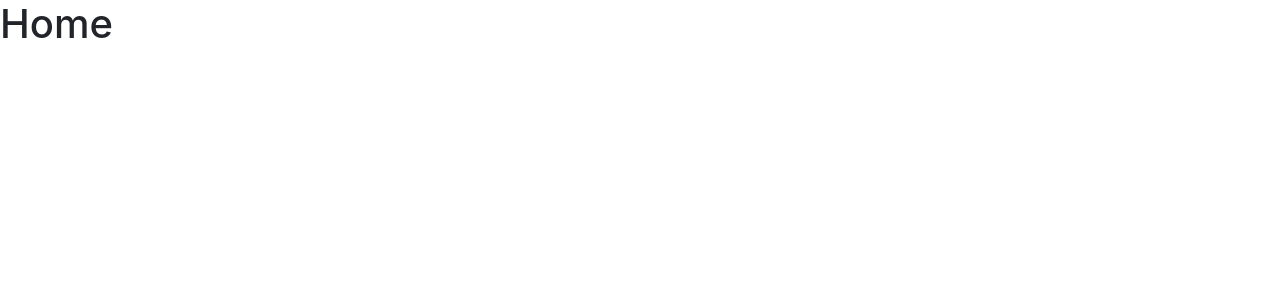
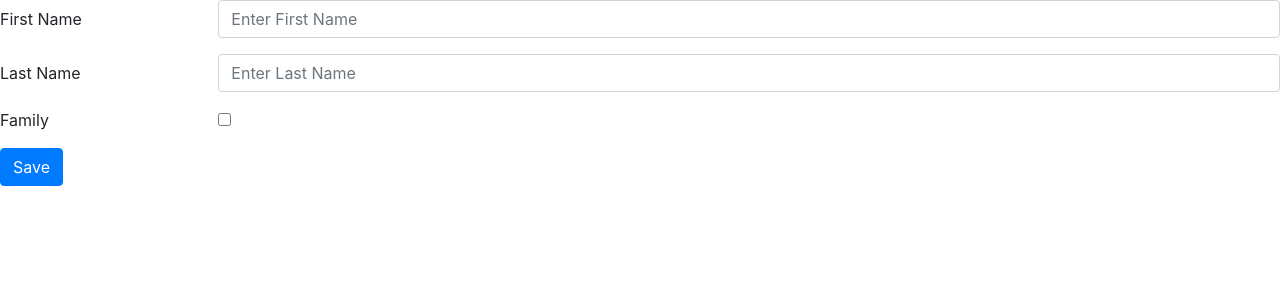
Before and after one commit to WilliamMoehlig/camp-progress, a React app: page /users/new in a window 1280 px wide. Shown: the top 300 px of the page. Built offline with nearby package versions, Linux system fonts and the light colour scheme.

Commit message:
exercise 2.1 on react forms

```diff
--- a/src/app.jsx
+++ b/src/app.jsx
@@ -4,11 +4,13 @@ import { BrowserRouter as Router, Switch, Route } from 'react-router-dom';
 import Home from './modules/home/home';
 import Login from './modules/login/Login';
 import NotFound from './modules/pages/notFound';
+import UserDetail from './modules/user-detail/UserForm';
 
 export function AppWithoutRouter() {
   return (
     <Switch>
       <Route component={Login} path="/login" />
+      <Route component={UserDetail} path="/users/new" />
       <Route component={Home} path="/" />
       <Route component={NotFound} path="*" />
     </Switch>
--- a/src/modules/login/login.jsx
+++ b/src/modules/login/login.jsx
@@ -1,13 +1,8 @@
 import React, { useRef, useEffect, useState } from 'react';
 
-function Login() {
+export function Login() {
   const nameRef = useRef();
   const passRef = useRef();
-  const [showLabel, setShowLabel] = useState();
-  useEffect(() => {
-    nameRef.current.focus();
-    setShowLabel(false);
-  }, []);
 
   function isValid() {
     const users = [{ user: 'admin', pass: 'secret' }, { user: 'user', pass: 'pass' }];
@@ -15,6 +10,12 @@ function Login() {
     const valid = users.find(u => u.user === formUser.user && u.pass === formUser.pass);
     return valid;
   }
+
+  const [showLabel, setShowLabel] = useState();
+  useEffect(() => {
+    nameRef.current.focus();
+    setShowLabel(false);
+  }, []);
 
   const submit = e => {
     e.preventDefault();
--- /dev/null
+++ b/src/modules/user-detail/UserForm.jsx
@@ -0,0 +1,75 @@
+import React, { useState } from 'react';
+
+function UserDetail() {
+  const [user, setUser] = useState({ firstName: '', lastName: '', isFamily: false });
+
+  const handleInput = e => {
+    const { name, value, checked, type } = e.target;
+    setUser(state => ({ ...state, [name]: type === 'checkbox' ? checked : value }));
+  };
+
+  const handleSubmit = e => {
+    e.preventDefault();
+  };
+
+  return (
+    <form noValidate onSubmit={handleSubmit}>
+      <div className="form-group row">
+        <label className="col-sm-2 col-form-label" htmlFor="firstName">
+          First Name
+        </label>
+        <div className="col-sm-10">
+          <input
+            className="form-control"
+            id="firstName"
+            name="firstName"
+            placeholder="Enter First Name"
+            type="text"
+            value={user.firstName}
+            onChange={handleInput}
+          />
+        </div>
+      </div>
+      <div className="form-group row">
+        <label className="col-sm-2 col-form-label" htmlFor="lastName">
+          Last Name
+        </label>
+        <div className="col-sm-10">
+          <input
+            className="form-control"
+            id="lastName"
+            name="lastName"
+            placeholder="Enter Last Name"
+            type="text"
+            value={user.lastName}
+            onChange={handleInput}
+          />
+        </div>
+      </div>
+      <div className="form-group row">
+        <label className="col-sm-2 form-check-label" htmlFor="isFamily">
+          Family
+        </label>
+        <div className="col-sm-10">
+          <div className="form-check">
+            <input
+              className="form-check-input"
+              id="isFamily"
+              type="checkbox"
+              name="isFamily"
+              checked={user.isFamily}
+              onChange={handleInput}
+            />
+          </div>
+        </div>
+      </div>
+      <div className="form-group">
+        <button type="submit" className="btn btn-primary">
+          Save
+        </button>
+      </div>
+    </form>
+  );
+}
+
+export default UserDetail;
```
Also changed, not shown: 1 other file (tests, documents, lock files or other folders).
